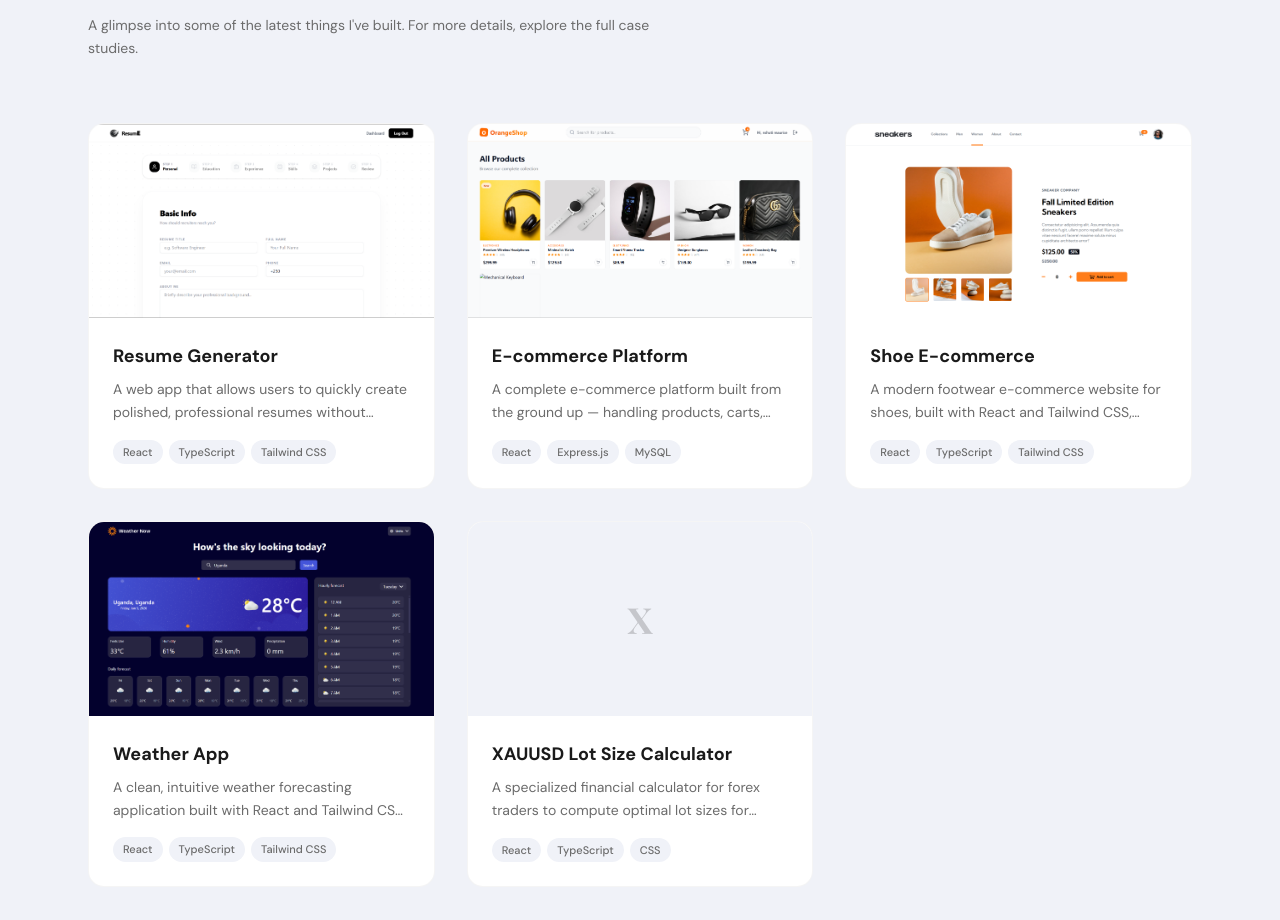
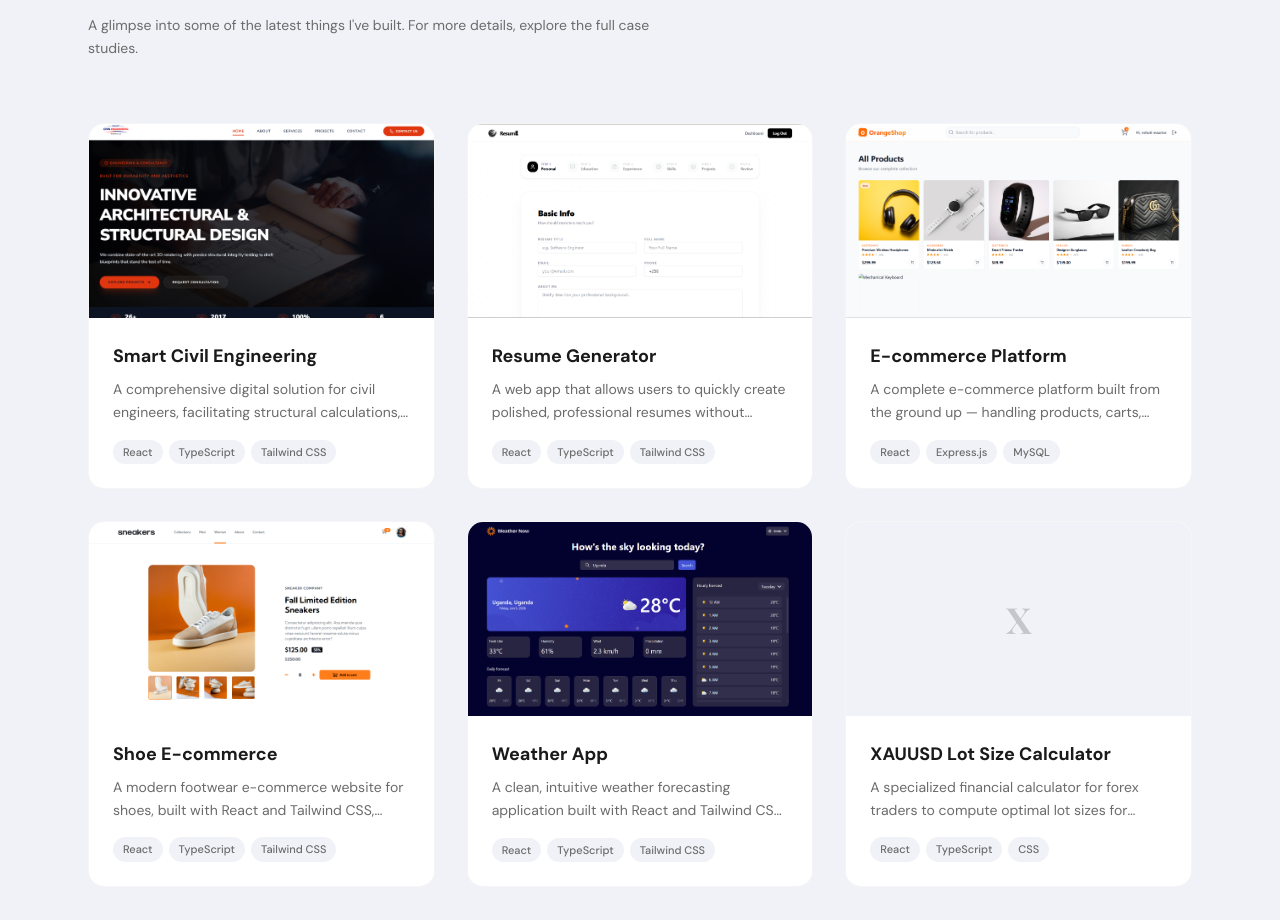
Before and after one commit to mourice-dev/my-portfolio, a React (Vite) app: page / in a window 1280 px wide. Shown: the part 4995-5915 px from the top of the page. Built offline with nearby package versions, Linux system fonts and the light colour scheme.

Commit message:
feat: setup professional works data and add Smart Civil Engineering project assets

```diff
--- a/src/data/projects.ts
+++ b/src/data/projects.ts
@@ -2,8 +2,44 @@ import resumeImage from '../assets/E-resume.png'
 import ecommerceImage from '../assets/E-commerce.png'
 import shoeEcommerceImage from '../assets/shoe ecommerce.png'
 import weatherAppImage from '../assets/weath app.png'
+import smartCivilEngineeringImage from '../assets/smart civil engineering.png'
 
-export const projects = [
+export interface ProjectType {
+  id: string
+  title: string
+  headline: string
+  description: string
+  client: string
+  year: string
+  service: string
+  overview: string[]
+  whatIdid: string[]
+  image: string | null
+  github: string
+  live: string
+  type: 'personal' | 'professional'
+}
+
+export const projects: ProjectType[] = [
+  {
+    id: 'smart-civil-engineering',
+    title: 'Smart Civil Engineering',
+    headline: 'High-Performance Web Platform for Structural Analysis & CAD Visualization',
+    description: 'A comprehensive digital solution for civil engineers, facilitating structural calculations, interactive blueprint views, and real-time site monitoring.',
+    client: 'Engineering Solutions Inc.',
+    year: '2026',
+    service: 'Full-Stack Development, CAD Integration',
+    overview: [
+      'The Smart Civil Engineering platform was designed to bridge the gap between construction sites and remote engineering offices. It integrates interactive CAD blueprint rendering, real-time telemetry from site sensors, and high-precision structural estimation algorithms.',
+      'I led the frontend architecture, developing WebGL-based viewers for rendering detailed 3D models and optimizing rendering pipelines for smooth performance on mobile tablets used in the field.',
+      'The deployment of this platform reduced project status synchronization delay by 40% and improved estimation accuracy for concrete and steel reinforcement needs.'
+    ],
+    whatIdid: ['React', 'TypeScript', 'Tailwind CSS', 'Three.js / WebGL', 'WebSockets', 'Node.js'],
+    image: smartCivilEngineeringImage,
+    github: '#', // Professional work is typically private
+    live: '#',
+    type: 'professional'
+  },
   {
     id: 'resume-generator',
     title: 'Resume Generator',
@@ -21,6 +57,7 @@ export const projects = [
     image: resumeImage,
     github: 'https://github.com/mourice-dev/ResumeGeneretor-react',
     live: 'https://eresume-generator.vercel.app/',
+    type: 'personal',
   },
   {
     id: 'express-ecommerce',
@@ -39,6 +76,7 @@ export const projects = [
     image: ecommerceImage,
     github: 'https://github.com/mourice-dev/Express-Ecommerce-FE',
     live: 'https://orangeshop-fe.vercel.app/',
+    type: 'personal',
   },
   {
     id: 'shoe-ecommerce',
@@ -57,6 +95,7 @@ export const projects = [
     image: shoeEcommerceImage,
     github: 'https://github.com/mourice-dev/-e-commerce-shoes-tailwindcss-typescript',
     live: '#',
+    type: 'personal',
   },
   {
     id: 'weather-app',
@@ -75,6 +114,7 @@ export const projects = [
     image: weatherAppImage,
     github: 'https://github.com/mourice-dev/weath-app-react-tailwindcss',
     live: '#',
+    type: 'personal',
   },
   {
     id: 'xauusd-calculator',
@@ -93,5 +133,6 @@ export const projects = [
     image: null,
     github: 'https://github.com/mourice-dev',
     live: '#',
+    type: 'personal',
   },
 ]
```
Also changed, not shown: src/assets/smart civil engineering.png (added), src/images/smart civil engineering.png (added).
